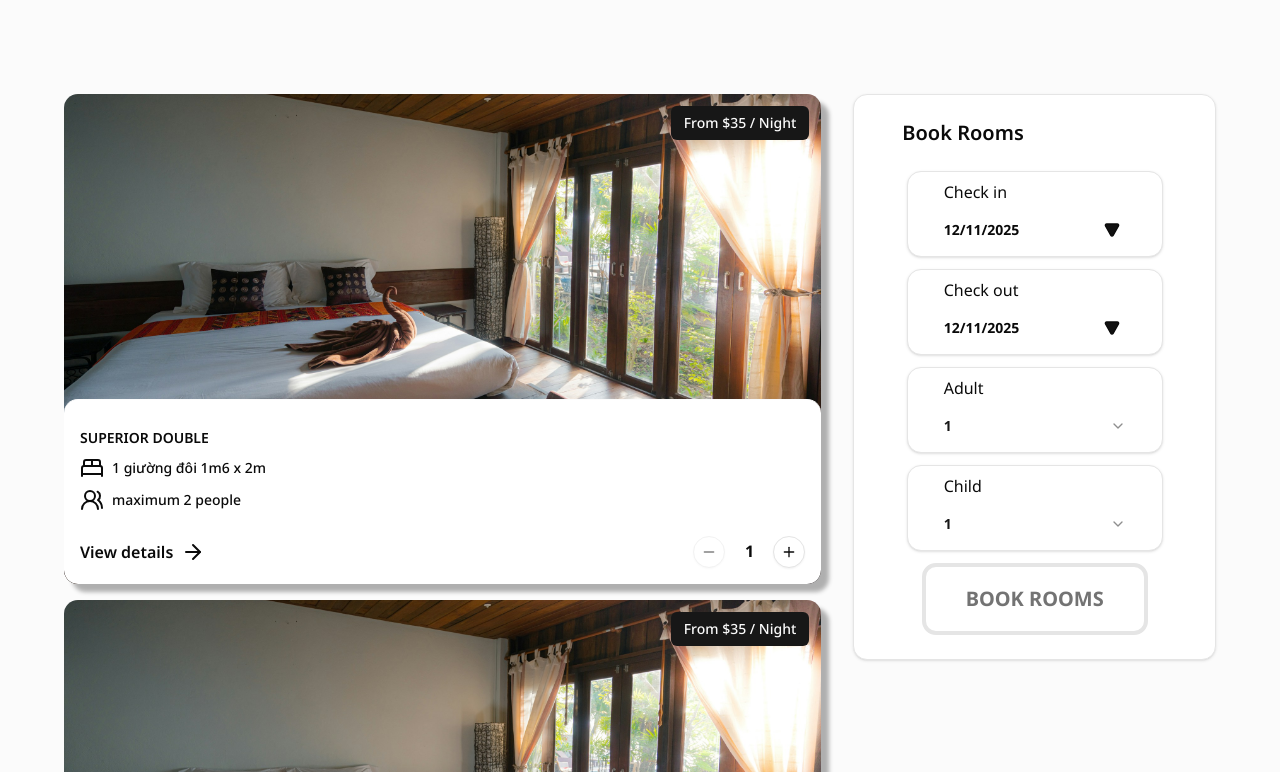
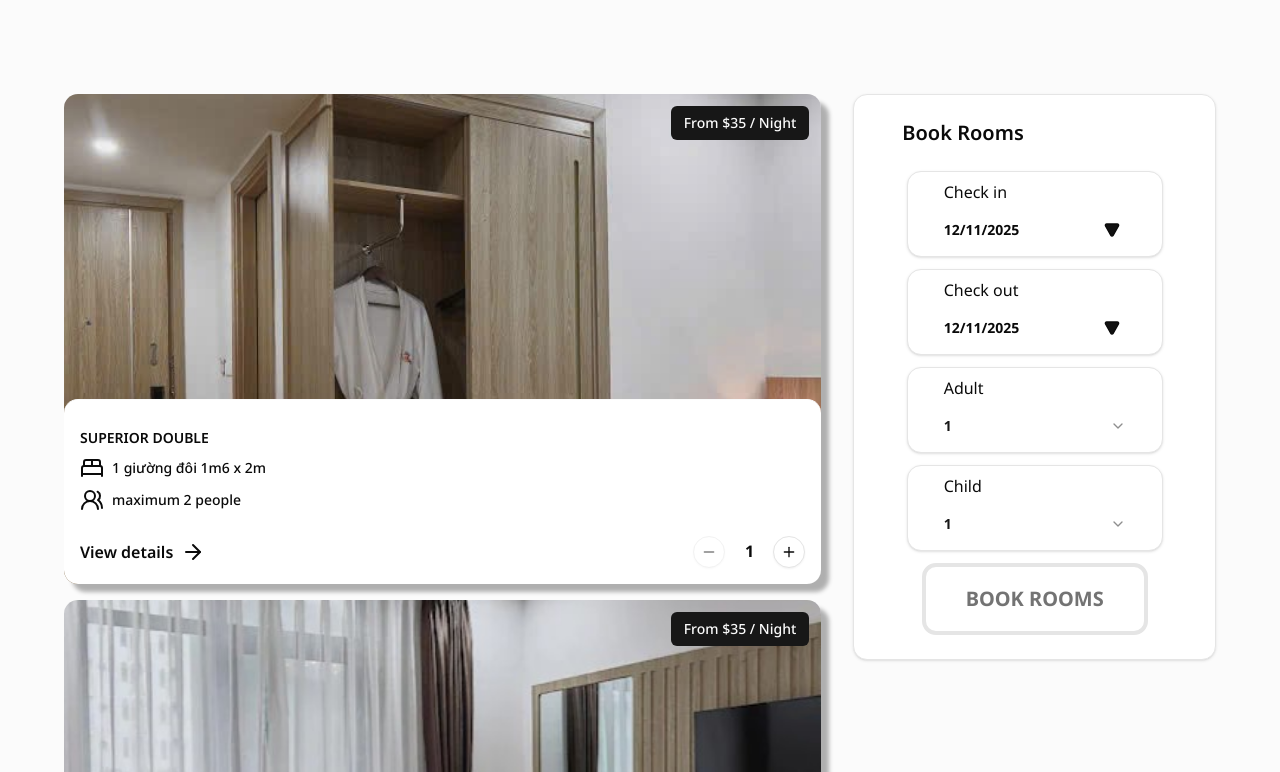
Before and after one commit to zanzandora/genuss, a Next.js app: page /booking in a window 1280 px wide. Shown: the part 528-1300 px from the top of the page. Built offline with nearby package versions, Linux system fonts and the light colour scheme; a web font is replaced by a local one.

Commit message:
feat: : integrate dynamic rooms data into booking page

```diff
--- a/src/app/(routers)/(maketing)/booking/page.tsx
+++ b/src/app/(routers)/(maketing)/booking/page.tsx
@@ -2,8 +2,11 @@ import { BackToTopButton } from '@/components/common/BackToTopButton';
 import BookingList from '@/components/common/BookingList';
 import NormalBanner from '@/components/sections/(maketing)/banner/NomalBanner';
 import { BookingPanel } from '@/components/sections/(maketing)/room/booking-panel/BookingPanel';
+import { getRooms } from '@/lib/action/getRooms';
 
-const BookingPage = () => {
+const BookingPage = async () => {
+  const rooms = await getRooms();
+
   return (
     <section>
       <NormalBanner title='booking' />
@@ -11,7 +14,7 @@ const BookingPage = () => {
       <div className='mx-auto mb-16 max-w-6xl'>
         <div className='grid grid-cols-1 gap-8 lg:grid-cols-3'>
           <div className='lg:col-span-2'>
-            <BookingList />
+            <BookingList rooms={rooms} />
           </div>
 
           <BookingPanel />
--- a/src/components/common/BookingList.tsx
+++ b/src/components/common/BookingList.tsx
@@ -3,15 +3,21 @@
 import RoomCard from './RoomCard';
 import QuantityBooking from './QuantityBooking';
 import { rooms } from '@/lib/data/rooms';
+import { TRoom } from '@/types/room.type';
 
-export default function BookingList() {
+interface BookingListProps {
+  rooms: TRoom[];
+  action?: React.ReactNode;
+}
+
+export default function BookingList({ rooms, action }: BookingListProps) {
   return (
     <div>
-      {Array.from({ length: 6 }).map((_, i) => (
+      {rooms.map((room) => (
         <RoomCard
-          key={i}
-          room={rooms[0]}
-          sizeCard='large'
+          key={room.id}
+          room={room}
+          sizeCard='medium'
           action={
             <QuantityBooking
               min={1}
```
